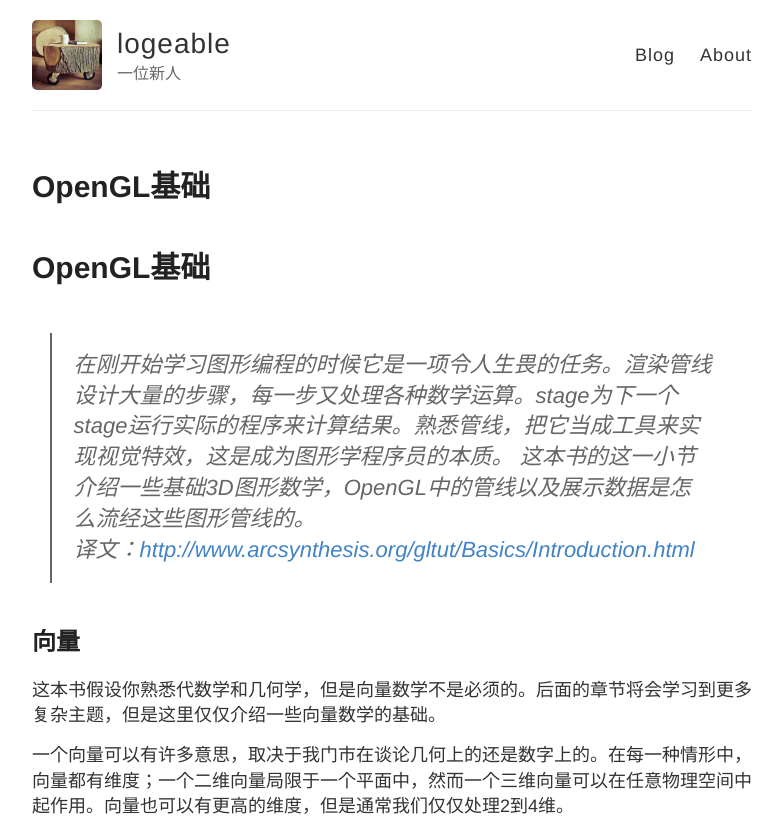
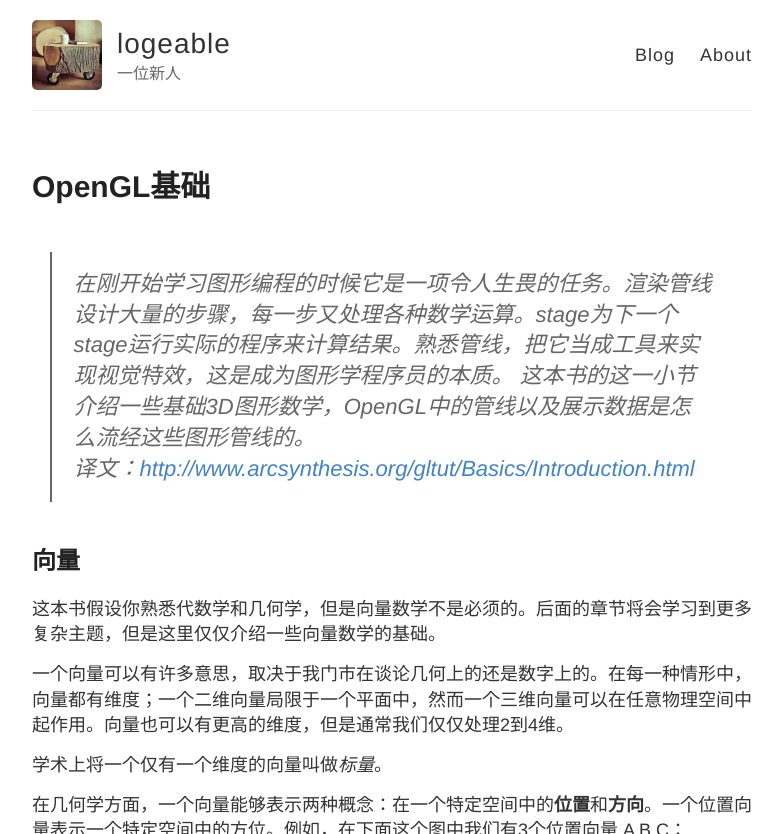
Before and after one commit to logeable/logeable.github.io, a Jekyll site: the page built from _posts/2014-11-16-OpenGL基础.md, in a window 1280 px wide and 900 px high, cut to the strip 0-834 px from the top of the window. Shown: the whole strip, without its empty margins (248-1030 px from the left). Built offline with Jekyll 4.4.1, drawn with Linux system fonts in a browser that asks for light colours.

Commit message:
Update 2014-11-16-OpenGL基础.md

```diff
--- a/_posts/2014-11-16-OpenGL基础.md
+++ b/_posts/2014-11-16-OpenGL基础.md
@@ -2,9 +2,6 @@
 layout: post
 title: OpenGL基础
 ---
-
-OpenGL基础
-===
 
 >在刚开始学习图形编程的时候它是一项令人生畏的任务。渲染管线设计大量的步骤，每一步又处理各种数学运算。stage为下一个stage运行实际的程序来计算结果。熟悉管线，把它当成工具来实现视觉特效，这是成为图形学程序员的本质。
 这本书的这一小节介绍一些基础3D图形数学，OpenGL中的管线以及展示数据是怎么流经这些图形管线的。
```
